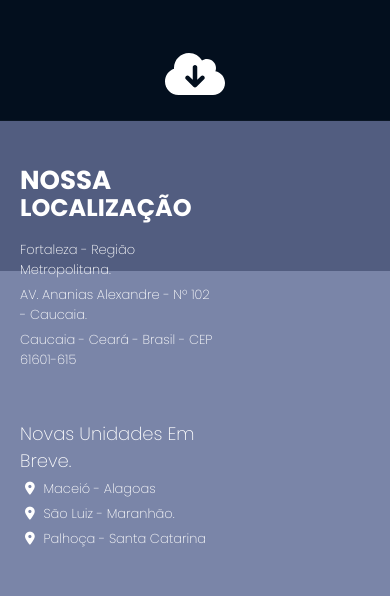
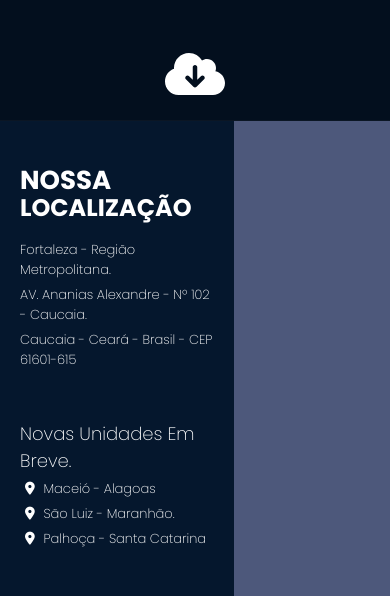
Before and after one commit to Rafael-DEVGIT/Lk-Website, a plain HTML site: page index.html in a window 390 px wide. Shown: the part 4146-4742 px from the top of the page. Drawn offline with Linux system fonts and the light colour scheme; the site is published under a folder, as on GitHub Pages, so addresses that start at the root find nothing.

Commit message:
Update responsividade.css

```diff
--- a/Ajuste/responsividade.css
+++ b/Ajuste/responsividade.css
@@ -386,7 +386,7 @@
         display: block;
         width: 100%;
         height: 600px;
-        background-image: url(/Media/wallpaper\ section.png);
+        background-image: url(../Media/wallpaper\ section.png);
         background-size: cover;
         background-position: center;
         background-repeat: no-repeat;
@@ -404,7 +404,7 @@
     .footer-contatos {
         width: 60%;
         height: 600px;
-        background-image: url(/Media/wallpaper\ azul\ escuro.png);
+        background-image: url(../Media/wallpaper\ azul\ escuro.png);
         background-size: cover;
         background-position: center;
         background-repeat: no-repeat;
```
